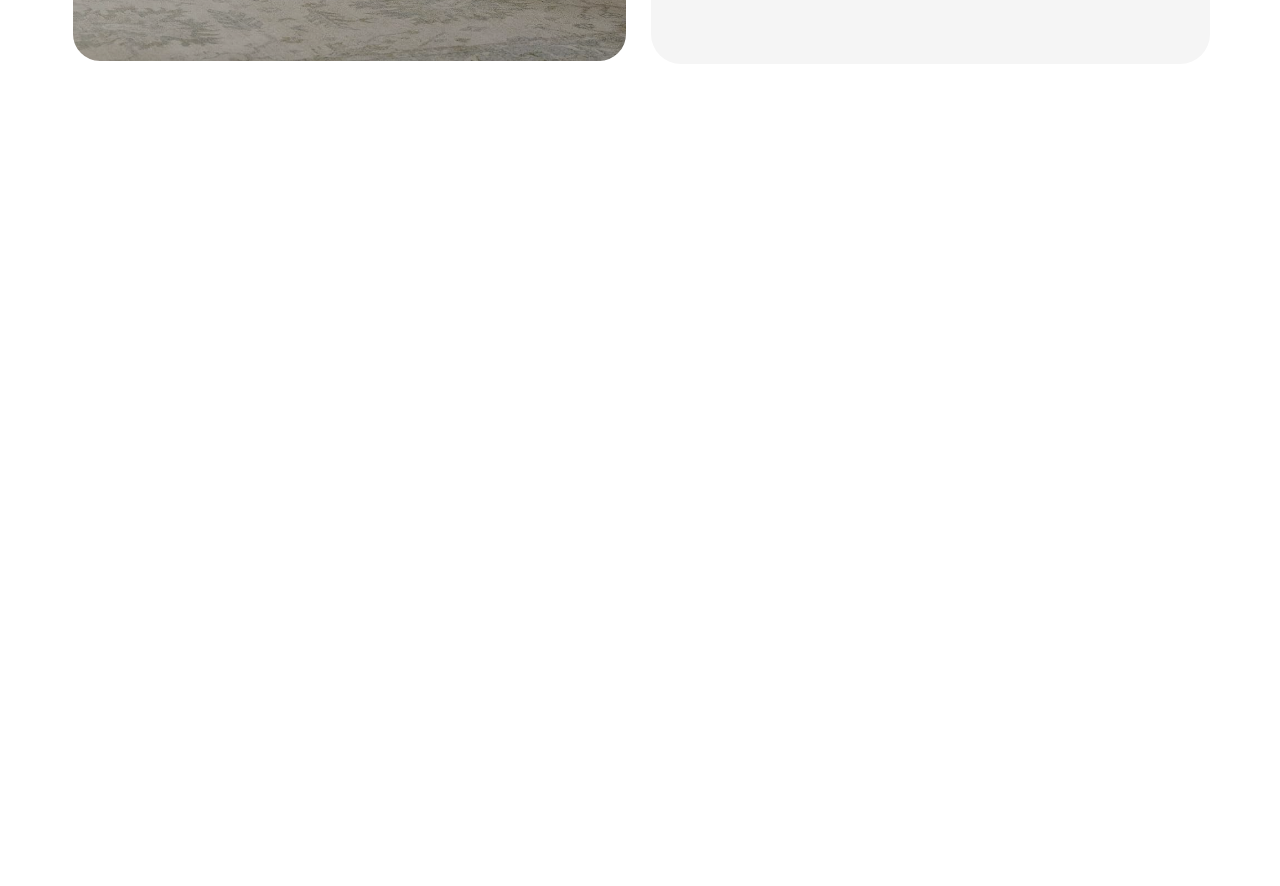
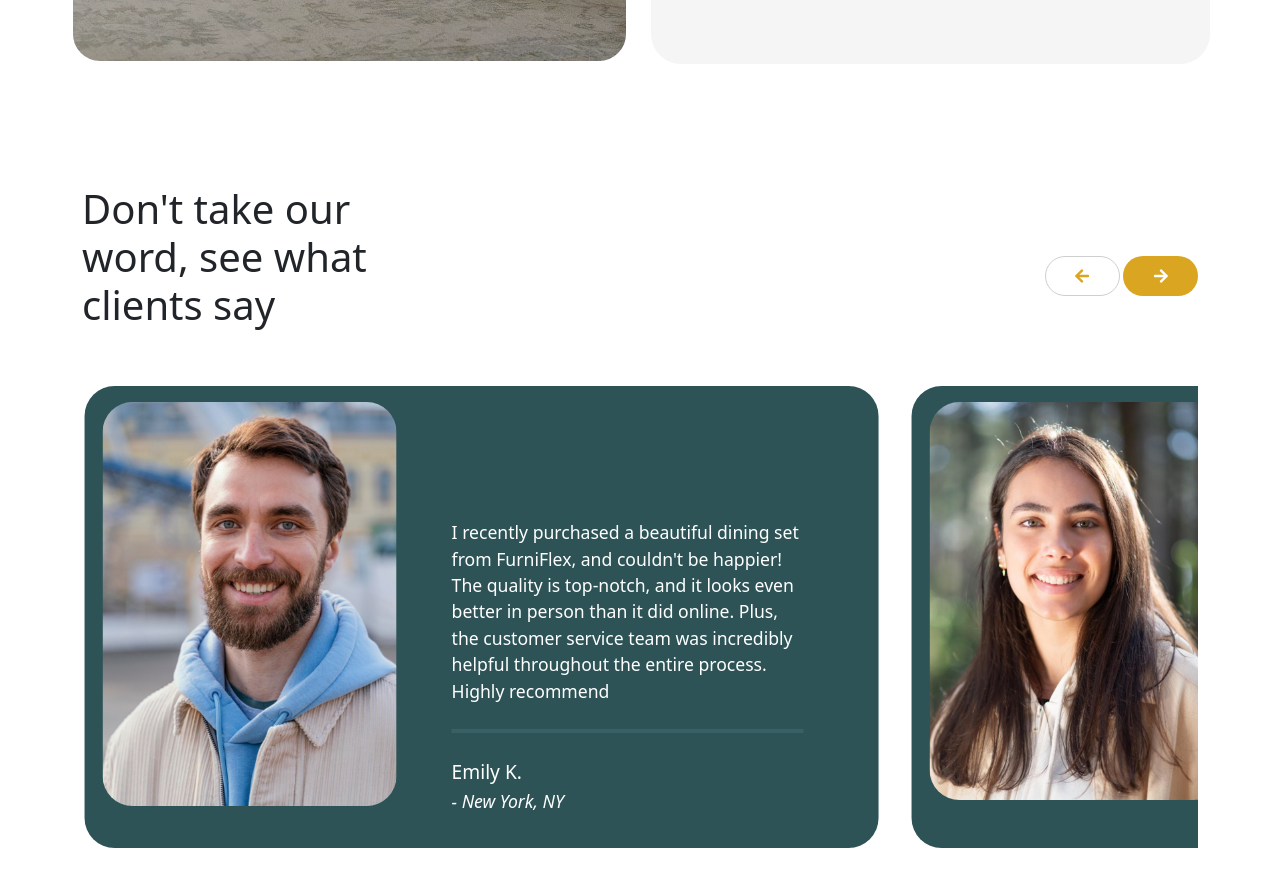
Before and after one commit to vimanshaMJ/FurniFlex-design, a React (Create React App) app: page / in a window 1280 px wide. Shown: the part 4860-5746 px from the top of the page. Before the commit the page ends 4988 px from the top, so only its background shows below. Built offline with nearby package versions, Linux system fonts and the light colour scheme.

Commit message:
feat: comments section

```diff
--- /dev/null
+++ b/src/Components/CommentsSlider.jsx
@@ -0,0 +1,91 @@
+import React, { useState } from "react";
+import Slider from "react-slick";
+import client1 from "../Images/client1.png";
+import client2 from "../Images/client2.png";
+import { Image } from "react-bootstrap";
+import classes from "./CommentsSlider.module.css";
+import { FaArrowRight, FaArrowLeft } from "react-icons/fa";
+
+export default function CommentsSlider() {
+  const NextArrow = ({ onClick }) => {
+    return (
+      <div className={`${classes.arrow} ${classes.next}`} onClick={onClick}>
+        <FaArrowRight />
+      </div>
+    );
+  };
+
+  const PrevArrow = ({ onClick }) => {
+    return (
+      <div className={`${classes.arrow} ${classes.prev}`} onClick={onClick}>
+        <FaArrowLeft />
+      </div>
+    );
+  };
+
+  const settings = {
+    dots: false,
+    infinite: true,
+    speed: 500,
+    slidesToShow: 1.35,
+    slidesToScroll: 1,
+    arrows: true,
+    nextArrow: <NextArrow />,
+    prevArrow: <PrevArrow />,
+  };
+
+  const comments = [
+    {
+      id: 1,
+      image: client1,
+      comment:
+        "I recently purchased a beautiful dining set from FurniFlex, and couldn't be happier! The quality is top-notch, and it looks even better in person than it did online. Plus, the customer service team was incredibly helpful throughout the entire process. Highly recommend",
+      name: "Emily K.",
+      address: "- New York, NY",
+    },
+    {
+      id: 2,
+      image: client2,
+      comment:
+        "I recently purchased a beautiful dining set from FurniFlex, and couldn't be happier! The quality is top-notch, and it looks even better in person than it did online. Plus, the customer service team was incredibly helpful throughout the entire process. Highly recommend",
+      name: "Anne K.",
+      address: "- New York, NY",
+    },
+  ];
+
+  return (
+    <div className="container">
+      <div className="row">
+        <h1 className={classes.commentsHeading}>
+          Don't take our word, see what clients say
+        </h1>
+      </div>
+
+      <Slider {...settings} className={classes.slider}>
+        {comments.map((comment, id) => (
+          <div key={id} className={classes.comments}>
+            <div className={`row ${classes.commentContainer}`}>
+              <div className={`col-6 ${classes.clientImg}`}>
+                <Image
+                  src={comment.image}
+                  alt="client"
+                  className={classes.img}
+                />
+              </div>
+              <div className={`col-6 ${classes.clientText}`}>
+                <p> {comment.comment} </p>
+                <hr />
+                <p className={classes.clientName}>
+                  {comment.name} <br />
+                  <span className={classes.clientAddress}>
+                    {comment.address}
+                  </span>
+                </p>
+              </div>
+            </div>
+          </div>
+        ))}
+      </Slider>
+    </div>
+  );
+}
--- /dev/null
+++ b/src/Components/CommentsSlider.module.css
@@ -0,0 +1,71 @@
+.commentsHeading {
+  padding-right: 70%;
+  margin: 5% 0;
+}
+.comments {
+  padding: 0 1%;
+}
+.commentContainer {
+  position: relative;
+  background-color: #2d5356;
+  border-radius: 30px;
+  width: 98%;
+  padding: 2% 0.8%;
+  margin: 0 35%;
+}
+
+.img {
+  height: fit-content;
+  width: 80%;
+  border-radius: 30px;
+}
+.clientText {
+  margin-left: -30px;
+  padding: 15% 5% 0 0%;
+  color: white;
+  font-size: 1.1rem;
+}
+hr {
+  border: 0;
+  height: 4px !important;
+  background: #5e8d91;
+  margin: 25px 0;
+}
+.clientName {
+  font-weight: 500;
+  font-size: 1.2rem;
+}
+.clientAddress {
+  font-weight: 300;
+  font-size: 1.1rem;
+  font-style: italic;
+}
+
+.arrow {
+  display: flex;
+  align-items: center;
+  justify-content: center;
+  width: 75px;
+  height: 40px;
+  border-radius: 30px;
+  cursor: pointer;
+  transition: transform 0.3s, background-color 0.3s;
+  position: absolute;
+  top: -130px;
+}
+.arrow:hover {
+  transform: scale(1.1);
+}
+
+.next {
+  right: 0%;
+  background-color: #daa520;
+  color: white;
+}
+
+.prev {
+  right: 7%;
+  background-color: transparent;
+  border: rgb(208, 207, 207) 1px solid;
+  color: #daa520;
+}
--- a/src/Components/ImageSlider.jsx
+++ b/src/Components/ImageSlider.jsx
@@ -1,4 +1,4 @@
-import React from "react";
+import React, { useState } from "react";
 import { Image } from "react-bootstrap";
 import Slider from "react-slick";
 import classes from "./ImageSlider.module.css";
@@ -24,7 +24,7 @@ export default function ImageSlider() {
     );
   };
 
-  const [rotateState, setRotateState] = React.useState(0);
+  const [rotateState, setRotateState] = useState(0);
 
   const settings = {
     dots: false,
--- a/src/Pages/HomePage.jsx
+++ b/src/Pages/HomePage.jsx
@@ -21,6 +21,7 @@ import ProductCard from "../Components/ProductCard";
 import CountdownTimer from "../Components/CountdownTimer";
 import sale1 from "../Images/sale1.png";
 import SaleCard from "../Components/SaleCard";
+import CommentsSlider from "../Components/CommentsSlider";
 
 const HomePage = ({ products }) => {
   return (
@@ -380,6 +381,11 @@ const HomePage = ({ products }) => {
           </div>
         </div>
       </div>
+
+      {/* Comments section */}
+      <div className={classes.commentSection}>
+        <CommentsSlider />
+      </div>
     </div>
   );
 };
--- a/src/Pages/HomePage.module.css
+++ b/src/Pages/HomePage.module.css
@@ -320,7 +320,7 @@
 
 /* Offer section */
 .offerSection {
-  margin: 5% 0;
+  margin-top: 5%;
 }
 .offerCol1 {
   width: 49%;
@@ -329,8 +329,6 @@
   padding: 5%;
   border: solid;
   border-radius: 30px;
-  /* background-image: linear-gradient(rgba(0, 0, 0, 0.5), rgba(0, 0, 0, 0.3)),
-    url("../Images/offerimg.jpg"); */
   background-image: linear-gradient(rgba(0, 0, 0, 0.5), rgba(0, 0, 0, 0.3)),
     url("../Images/offerimg.jpg");
   background-size: cover;
@@ -393,3 +391,8 @@
   color: black !important;
   border: #2d5356 2px solid !important;
 }
+
+/* Comments section */
+.commentSection {
+  margin: 5% 0;
+}
```
Also changed, not shown: src/Images/client1.png (added), src/Images/client2.png (added).
